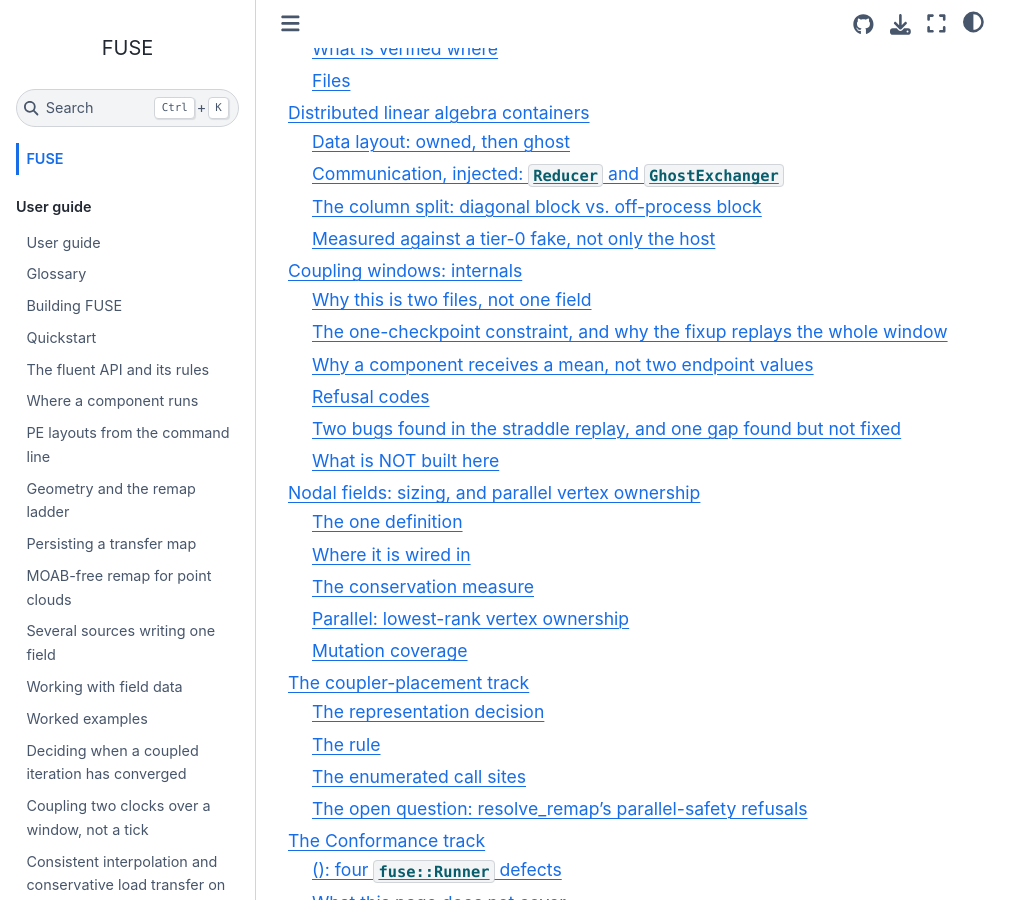
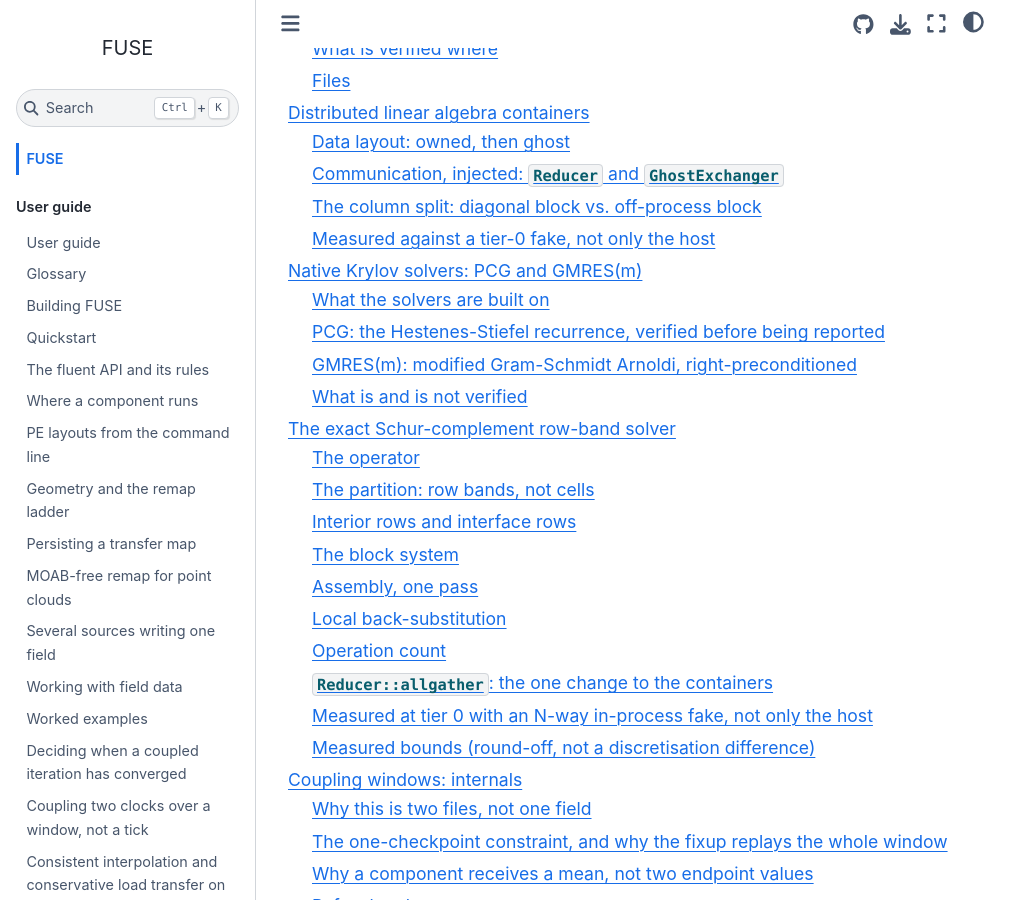
Before and after one commit to vijaysm/fuse, a Sphinx documentation site: the page built from docs/index.md, in a window 1280 px wide and 900 px high, scrolled down 8907 px. Shown: the whole window, without its empty margins (0-1031 px from the left). Built offline with Sphinx 7.4.7 and the Sphinx Book theme 1.1.4, drawn with Linux system fonts in a browser that asks for light colours; pages that are not in the unit, such as notebooks, are missing from menus; some of the changed lines change nothing that is shown.

Commit message:
Document the Krylov solvers and the builtin backend gap
The builtin linear-algebra backend has not configured since tests and
examples linked Eigen directly; the new direct solver is gated so
fuse::linalg itself still builds.

```diff
--- /dev/null
+++ b/docs/dev/linalg-krylov.md
@@ -0,0 +1,117 @@
+# Native Krylov solvers: PCG and GMRES(m)
+
+`fuse::linalg::pcg` and `fuse::linalg::gmres` (`include/fuse/linalg/{pcg,gmres}.hpp`) are
+header-only template functions built on `DistVector`/`DistSparseMatrix`
+([](linalg-distributed.md)): a native, dependency-free preconditioned conjugate gradient and a
+restarted, right-preconditioned GMRES(m), with no third-party header anywhere under
+`include/fuse/linalg/` ([](layering.md) -- Eigen appears only in the tier-0 tests that check
+agreement against it, never in a public header).
+
+## What the solvers are built on
+
+Two structural (duck-typed) concepts, `LinearOperator` and `Preconditioner`
+(`include/fuse/linalg/operator.hpp`, `preconditioner.hpp`), both the same shape: `Result<void>
+apply(DistVector& x, DistVector& y) const` computing `y <- A x` or `y <- M^-1 x`. `DistSparseMatrix`
+satisfies `LinearOperator` without naming it; `MatrixFreeOperator` wraps a caller-supplied callable
+with the same shape for a Jacobian-free Newton-Krylov step (`y <- J(u) v` from a residual function's
+action, never an assembled matrix). `IdentityPreconditioner` and `JacobiPreconditioner` (built from
+`DistSparseMatrix::diagonal()`, which needs no communication) satisfy `Preconditioner`. `pcg`/`gmres`
+take both through independent template parameters, so any type with the right shape is accepted,
+with no base class and no virtual dispatch.
+
+Every dot and norm the solvers compute goes through `DistVector::dot`/`norm2`, which already reduce
+across whatever `Reducer` the vector was built with -- the solvers themselves never issue a
+collective of their own, so they are parallel by construction. `SolverReport {iterations,
+residual_norm, converged}` is returned alongside the solution.
+
+## PCG: the Hestenes-Stiefel recurrence, verified before being reported
+
+`pcg`'s recurrence is exactly Eigen's `ConjugateGradient`
+(`Eigen/src/IterativeLinearSolvers/ConjugateGradient.h`): `alpha = (r, z) / (p, A p)`, `x <- x +
+alpha p`, `r <- r - alpha (A p)`, `z <- M^-1 r`, `beta = (r, z)_new / (r, z)_old`, `p <- z + beta p`.
+A one-rank, identity- or Jacobi-preconditioned comparison against Eigen's own algorithm is therefore
+iterate-for-iterate, not merely "converges to the same answer eventually"
+(`test/linalg/pcg_test.cpp`).
+
+The one deliberate departure from a textbook PCG loop: **a candidate convergence is never reported
+directly from the recurrence**. `r` is updated by one axpy per iteration, with no matrix-vector
+product of its own; for an ill-conditioned operator this can drift from the true residual by orders
+of magnitude by the time the recurrence reports convergence (Greenbaum, "Behavior of slightly
+perturbed Lanczos and conjugate-gradient recurrences", Linear Algebra and its Applications 113,
+1989). So when `||r||_2 <= rel_tol ||b||_2` on the recurrence's own `r`, `pcg` recomputes `b - A x`
+fresh from a new `apply` before deciding anything: if that recomputed residual also satisfies the
+tolerance, `pcg` returns `converged = true` with `SolverReport::residual_norm` set to the
+*recomputed* value, never the recurrence's. If it does not, the recurrence is resynchronised to the
+recomputed residual and the search direction restarts from it (a residual-replacement step, in the
+sense of van der Vorst and Ye, "Residual replacement strategies for Krylov subspace iterative methods
+for the convergence of true residuals", Numerical Linear Algebra with Applications 7, 2000) -- one
+extra `apply` per false candidacy, traded for never reporting a convergence the true residual does
+not support, per the project's standing rule that robustness outweighs efficiency.
+`test/linalg/pcg_test.cpp`'s `PcgRecomputesTrueResidual` case constructs a diagonal SPD matrix with
+condition number `1e12` at `rel_tol = 1e-13`, a regime where the gap between the recurrence and the
+recomputed residual is large enough to measure directly, and asserts the reported convergence
+survives an independent recompute done outside the solver entirely.
+
+No silent cap: exhausting `PcgOptions::max_iterations` without either the recurrence or a recomputed
+residual meeting the tolerance returns `E-LINALG-NO-CONVERGENCE`, carrying the iteration count and
+the last known relative residual.
+
+## GMRES(m): modified Gram-Schmidt Arnoldi, right-preconditioned
+
+`gmres` restarts every `GmresOptions::restart` steps (`GMRES(m)`'s `m`), orthogonalising the Krylov
+basis with modified Gram-Schmidt and applying Givens rotations to the Hessenberg as each column is
+produced -- the same overall structure
+`unsupported/Eigen/src/IterativeSolvers/GMRES.h` uses (Saad and Schultz, "GMRES: A Generalized
+Minimal Residual Algorithm for Solving Nonsymmetric Linear Systems", SIAM Journal on Scientific and
+Statistical Computing 7, 1986), with two differences from Eigen's own implementation, both
+deliberate:
+
+* **Orthogonalisation.** Eigen's unsupported GMRES orthogonalises with Householder reflections;
+  this one uses modified Gram-Schmidt. The two compute the same Krylov subspace in exact arithmetic,
+  so a one-rank comparison against Eigen (`test/linalg/gmres_test.cpp`) agrees to a measured
+  floating-point bound, not bit identity.
+* **Preconditioning side.** Eigen's own `gmres()` preconditions on the LEFT (`v <- M^-1 A v`, mixing
+  `M^-1` into the Krylov basis itself). This implementation preconditions on the RIGHT (`w <- A M^-1
+  v`), so the Arnoldi recurrence stays over `A` and the basis vectors stay in the TRUE residual's
+  Krylov subspace -- which the "recompute before reporting convergence" discipline below needs.
+  Because the two conventions solve a genuinely different recurrence whenever `M != I`, the
+  iterate-for-iterate comparison against Eigen in `test/linalg/gmres_test.cpp` uses the identity
+  preconditioner on both sides; a Jacobi-preconditioned case is checked for convergence and solution
+  accuracy against `Eigen::SparseLU`, not iterate-for-iterate.
+
+Same discipline as PCG: `|g[k+1]|` (the last entry of the Givens-rotated right-hand side) is the
+standard GMRES residual-norm estimate, and modified Gram-Schmidt loses orthogonality faster than a
+Householder basis as a cycle's Arnoldi vectors become ill-conditioned (Greenbaum, Rozloznik and
+Strakos, "Numerical behaviour of the modified Gram-Schmidt GMRES implementation", BIT Numerical
+Mathematics 37, 1997) -- exactly when the rotation estimate and the true residual can disagree. A
+candidate convergence is verified by one fresh `apply` before being reported, and a restart boundary
+*already* recomputes `r0` fresh unconditionally (never from the rotation estimate), the same Eigen's
+own restart does. `SolverReport::residual_norm` is always the recomputed value.
+
+No silent cap, same as PCG: exhausting `GmresOptions::max_iterations` (the total Arnoldi-step budget
+across every restart cycle) without a verified convergence returns `E-LINALG-NO-CONVERGENCE`.
+
+## What is and is not verified
+
+Measured at tier 0, one rank, against Eigen (`test/linalg/{pcg,gmres}_test.cpp`):
+
+* PCG, identity and Jacobi preconditioned, iterate-for-iterate against `Eigen::ConjugateGradient` on
+  a periodic Laplacian and a random SPD matrix, and solution agreement against
+  `Eigen::SimplicialLDLT`.
+* GMRES(30), identity preconditioned, iterate-for-iterate against Eigen's unsupported GMRES on a
+  random nonsymmetric, diagonally dominant matrix, and solution agreement against `Eigen::SparseLU`.
+  A Jacobi-preconditioned case is checked for convergence and solution accuracy only (the
+  preconditioning-side argument above).
+* The recompute-before-reporting-convergence discipline, on an ill-conditioned diagonal SPD matrix
+  constructed specifically to make the recurrence and a recomputed residual disagree.
+* Both refusals: `E-LINALG-NO-CONVERGENCE` on a deliberately tiny iteration cap, and
+  `E-LINALG-ZERO-DIAGONAL` (`JacobiPreconditioner::from_matrix` on a matrix with a structurally
+  absent diagonal entry).
+* `test/parallel/krylov_mpi_test.cpp` (tier 1, `RANKS 2`, built here, never run here -- MPI cannot
+  start in this sandbox, [](testing.md)) repeats convergence and an independently recomputed
+  residual check for both solvers over a real `MPI_COMM_WORLD`.
+
+Not verified here: breakdown (an exactly rank-deficient Krylov subspace) is handled defensively
+(`gmres.hpp`'s own comments) but no test constructs a genuine breakdown case, since the random test
+matrices this file uses essentially never produce one. A caller relying on breakdown handling for a
+structurally singular or near-singular operator should treat that path as unexercised.
--- a/docs/index.md
+++ b/docs/index.md
@@ -63,6 +63,8 @@
 dev/native-mesh
 dev/search
 dev/linalg-distributed
+dev/linalg-krylov
+dev/schur-slab-solver
 dev/coupling-windows
 dev/nodal-fields
 dev/coupler-placement
```
